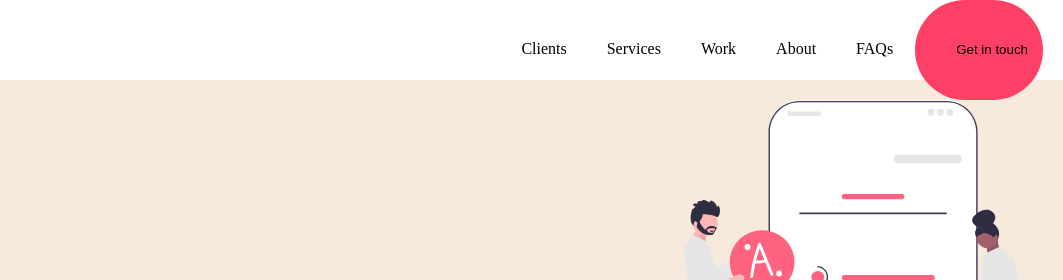
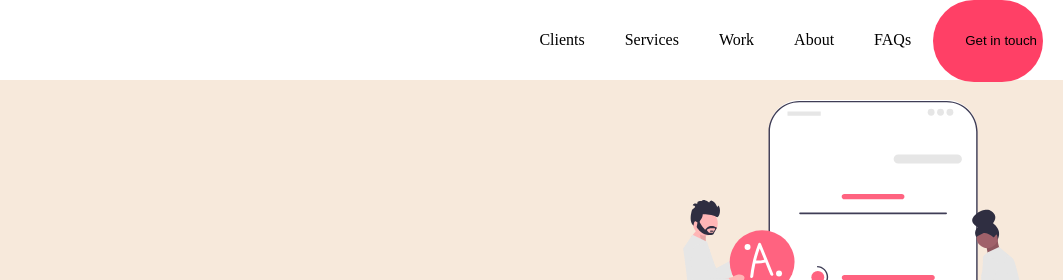
Before and after one commit to Annastacia-dev/Landing-Page, a plain HTML site: page Assets/index.html in a window 1280 px wide. Shown: the top 280 px of the page, 217-1280 px from the left. Drawn offline with Linux system fonts and the light colour scheme.

Commit message:
Updated styling

```diff
--- a/Assets/style.css
+++ b/Assets/style.css
@@ -76,7 +76,7 @@ h1 {
 #btn_1 {
     border-radius: 50px;
     background: #FF4066;
-    padding: 10px;
+    padding: 1px 1px;
     border: none;
     size: 30px;
 }
```
